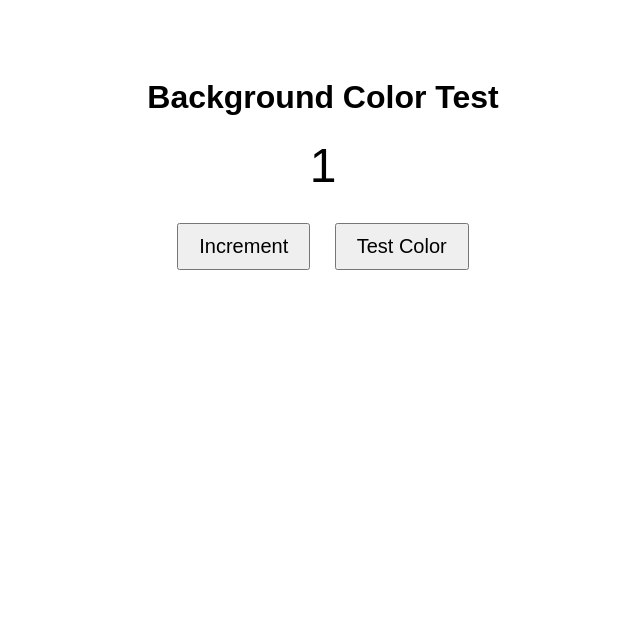
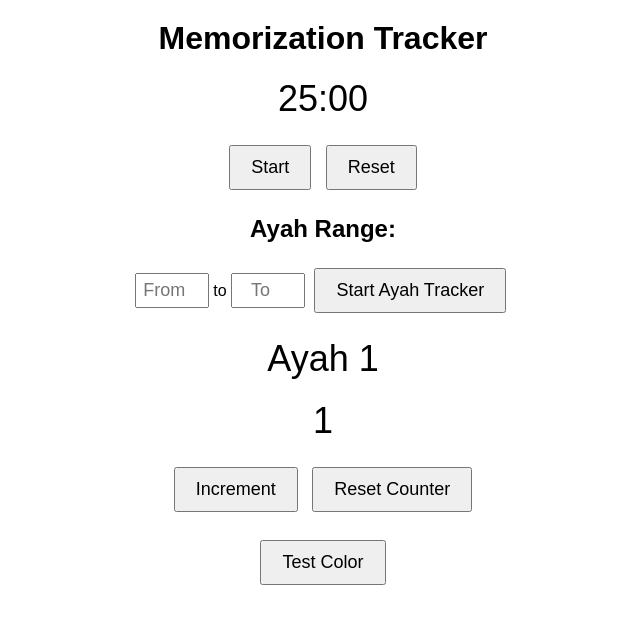
Before and after one commit to yutomata/memorization-counter, a plain HTML site: page index.html in a window 1280 px wide. Both pictures are taken after a click on the button "Increment". Shown: the whole page, without its empty margins (317-957 px from the left). Drawn offline with Linux system fonts and the light colour scheme.

Commit message:
index.html

```diff
--- a/index.html
+++ b/index.html
@@ -2,42 +2,156 @@
 <html lang="en">
 <head>
   <meta charset="UTF-8" />
-  <meta name="viewport" content="width=device-width, initial-scale=1.0" />
-  <title>Color Change Test</title>
+  <meta name="viewport" content="width=device-width, initial-scale=1.0, maximum-scale=1.0, user-scalable=no" />
+  <title>Memorization Tracker</title>
   <style>
     body {
-      font-family: sans-serif;
+      font-family: Arial, sans-serif;
       text-align: center;
-      padding: 50px;
       background-color: #ffffff !important;
       transition: background-color 0.5s ease !important;
     }
-    #counter {
-      font-size: 48px;
+    h1 {
+      margin-top: 20px;
+    }
+    #timer, #counter, #ayah-status {
+      font-size: 36px;
       margin: 20px;
     }
     button {
-      font-size: 20px;
+      font-size: 18px;
       padding: 10px 20px;
-      margin: 10px;
+      margin: 5px;
+    }
+    input {
+      padding: 5px;
+      font-size: 18px;
+      width: 60px;
+      text-align: center;
     }
   </style>
 </head>
 <body>
-  <h1>Background Color Test</h1>
+  <h1>Memorization Tracker</h1>
+
+  <!-- Pomodoro Timer -->
+  <div id="timer">25:00</div>
+  <button onclick="startPomodoro()">Start</button>
+  <button onclick="resetPomodoro()">Reset</button>
+
+  <!-- Ayah Repetition Counter -->
+  <h2>Ayah Range:</h2>
+  <input type="number" id="startAyah" placeholder="From" min="1" />
+  to
+  <input type="number" id="endAyah" placeholder="To" min="1" />
+  <button onclick="startSession()">Start Ayah Tracker</button>
+
+  <div id="ayah-status">Select ayah range to begin</div>
   <div id="counter">0</div>
   <button onclick="incrementCounter()">Increment</button>
-  <button onclick="changeBackgroundColor()">Test Color</button>
+  <button onclick="resetSession()">Reset Counter</button>
+  <br><br>
+  <button onclick="changeBackgroundColor()">Test Color</button> <!-- Manual color test -->
 
   <script>
+    // Pomodoro logic
+    let pomodoroMinutes = 25;
+    let breakMinutes = 5;
+    let isRunning = false;
+    let isBreak = false;
+    let timeLeft = pomodoroMinutes * 60;
+    let pomodoroInterval;
+
+    function startPomodoro() {
+      if (!isRunning) {
+        isRunning = true;
+        pomodoroInterval = setInterval(updatePomodoro, 1000);
+      }
+    }
+
+    function resetPomodoro() {
+      clearInterval(pomodoroInterval);
+      isRunning = false;
+      isBreak = false;
+      timeLeft = pomodoroMinutes * 60;
+      updateTimerDisplay();
+      document.body.style.backgroundColor = "#ffffff";
+    }
+
+    function updatePomodoro() {
+      timeLeft--;
+      if (timeLeft <= 0) {
+        clearInterval(pomodoroInterval);
+        isBreak = !isBreak;
+        timeLeft = (isBreak ? breakMinutes : pomodoroMinutes) * 60;
+        document.body.style.backgroundColor = isBreak ? "#a8d5e2" : "#fdd9a0";
+        isRunning = false;
+        startPomodoro();
+      }
+      updateTimerDisplay();
+    }
+
+    function updateTimerDisplay() {
+      let minutes = Math.floor(timeLeft / 60);
+      let seconds = timeLeft % 60;
+      document.getElementById("timer").textContent = `${minutes}:${seconds.toString().padStart(2, '0')}`;
+    }
+
+    // Ayah repetition logic
+    let startAyah = 1;
+    let endAyah = 1;
+    let currentAyah = 1;
     let counter = 0;
+    let phase = 'individual'; // or 'range'
+
+    function updateDisplay() {
+      document.getElementById("counter").textContent = counter;
+      if (phase === 'individual') {
+        document.getElementById("ayah-status").textContent = `Ayah ${currentAyah}`;
+      } else {
+        document.getElementById("ayah-status").textContent = `Ayah ${startAyah} to ${endAyah}`;
+      }
+    }
+
+    function startSession() {
+      startAyah = parseInt(document.getElementById("startAyah").value);
+      endAyah = parseInt(document.getElementById("endAyah").value);
+      if (isNaN(startAyah) || isNaN(endAyah) || startAyah > endAyah) {
+        alert("Please enter a valid ayah range.");
+        return;
+      }
+      currentAyah = startAyah;
+      counter = 0;
+      phase = 'individual';
+      updateDisplay();
+    }
 
     function incrementCounter() {
       counter++;
-      document.getElementById("counter").textContent = counter;
-      if (counter % 11 === 0) {
+      if (counter % 11 === 0 && counter !== 0) {
         changeBackgroundColor();
       }
+
+      if (counter >= 33) {
+        counter = 0;
+        if (phase === 'individual') {
+          if (currentAyah < endAyah) {
+            currentAyah++;
+          } else {
+            phase = 'range';
+          }
+        } else {
+          alert("You've completed 33 repetitions of the full range!");
+        }
+      }
+      updateDisplay();
+    }
+
+    function resetSession() {
+      counter = 0;
+      currentAyah = startAyah;
+      phase = 'individual';
+      updateDisplay();
     }
 
     function changeBackgroundColor() {
@@ -54,6 +168,9 @@
       console.log("Changing to color:", color);
       document.body.style.backgroundColor = color;
     }
+
+    updateDisplay();
+    updateTimerDisplay();
   </script>
 </body>
 </html>
```
